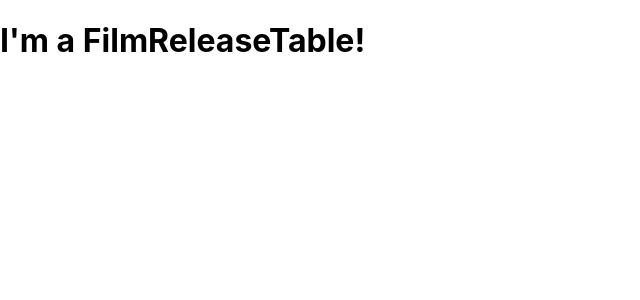
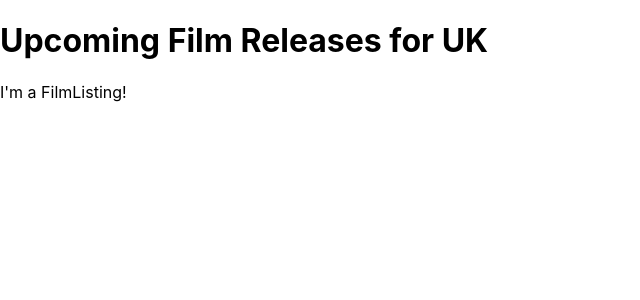
Before and after one commit to heathercking/week07_day1__React_FilmReleaseApp, a React (Create React App) app: page / in a window 1280 px wide. Shown: the top 300 px of the page, without its empty margins (0-640 px from the left). Built offline with nearby package versions, Linux system fonts and the light colour scheme.

Commit message:
adds FilmListing.js and links it to FilmReleaseTable

```diff
--- /dev/null
+++ b/src/components/FilmListing.js
@@ -0,0 +1,10 @@
+import React from "react";
+
+const FilmListing = () => {
+
+    return (
+        <p>I'm a FilmListing!</p>
+    );
+}
+
+export default FilmListing;
--- a/src/containers/FilmReleaseTable.js
+++ b/src/containers/FilmReleaseTable.js
@@ -1,9 +1,13 @@
 import React, {useState} from "react";
+import FilmListing from "../components/FilmListing";
 
 const FilmReleaseTable = () => {
 
     return (
-        <h1>I'm a FilmReleaseTable!</h1>
+        <>
+            <h1>Upcoming Film Releases for UK</h1>
+            <FilmListing />
+        </>
     );
 }
 
```
